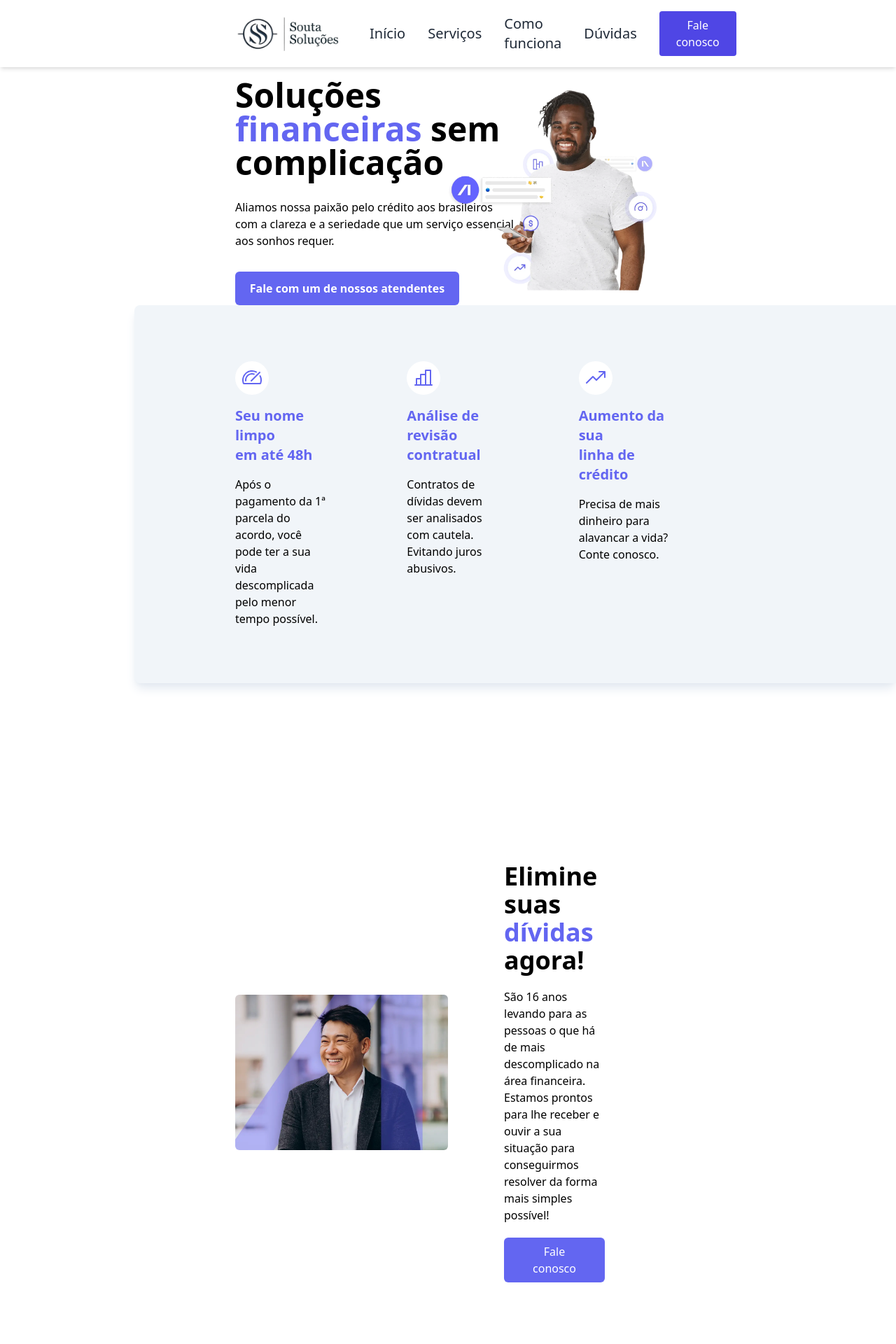
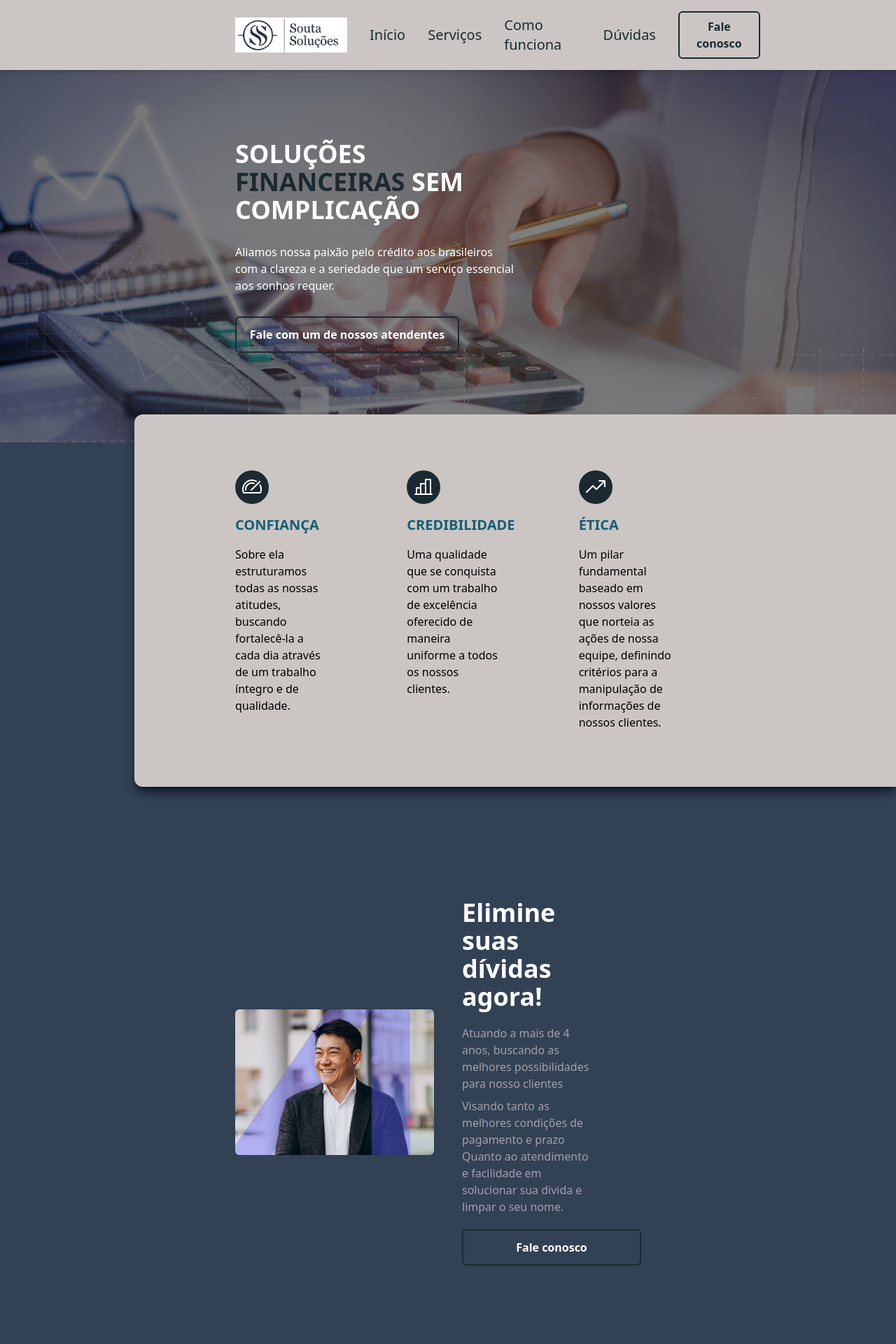
Before and after one commit to PedroDmMaia/Souta_Solucoes, a React (Vite) app: page / in a window 1280 px wide. Shown: the top 1920 px of the page at 70% size. Built offline with nearby package versions, Linux system fonts and the light colour scheme.

Commit message:
inicinado a seção de how working

```diff
--- a/src/app.tsx
+++ b/src/app.tsx
@@ -6,6 +6,7 @@ import { Footer } from './sections/footer'
 import { ContactForm } from './sections/form'
 import { Hero } from './sections/hero'
 import { Home } from './sections/home'
+import { HowWork } from './sections/services'
 import { Topics } from './sections/topics'
 
 export function App() {
@@ -13,14 +14,15 @@ export function App() {
     <>
       <Toaster richColors />
       <NavBar />
-      <main className="bg-white w-full h-full pt-[4.5rem]">
+      <main className="bg-slate-700 w-full h-full pt-[4.5rem]">
         <Hero />
         <Topics />
         <Home />
+        <HowWork />
         <Faq />
         <ContactForm />
+        <Footer />
       </main>
-      <Footer />
     </>
   )
 }
--- a/src/components/button.tsx
+++ b/src/components/button.tsx
@@ -5,8 +5,8 @@ type ButtonProps = {
 }
 export function Button({ children }: ButtonProps) {
   return (
-    <button className="bg-indigo-600 text-white py-2 px-6 rounded md:ml-8 hover:bg-indigo-400 duration-200">
-      {children}
+    <button className="md:ml-8 py-2 px-3 w-36 bg-transparent border-2 border-corTexto text-corTexto hover:bg-corTexto hover:border-transparent hover:text-white rounded-md font-semibold ease-in-out duration-300">
+      <a href="">{children}</a>
     </button>
   )
 }
--- a/src/components/navBar.tsx
+++ b/src/components/navBar.tsx
@@ -14,8 +14,8 @@ export function NavBar() {
   const [isOpen, setIsOpen] = useState(false)
 
   return (
-    <div className="shadow-md w-full fixed top-0 left-0 ">
-      <div className="md:flex items-center justify-between bg-white py-4 md:px-10 px-7  xl:px-[21rem]">
+    <div className="shadow-md w-full fixed top-0 left-0 z-50">
+      <div className="md:flex items-center justify-between bg-cor-fundo py-4 md:px-10 px-7 xl:px-[21rem]">
         <img className="w-40" src={Logo} alt="" />
         <div
           onClick={() => setIsOpen(!isOpen)}
@@ -24,13 +24,13 @@ export function NavBar() {
           {isOpen ? <X size={32} /> : <List size={32} />}
         </div>
         <ul
-          className={`md:flex md:items-center md:pb-0 pb-12 absolute md:static bg-white md:z-auto z-[-1] left-0 w-full md:w-auto md:pl-0 pl-9 transition-all duration-500 ease-in ${isOpen ? 'top-16 opacity-100' : 'top-[-490px]'} md:opacity-100`}
+          className={`md:flex md:items-center md:pb-0 pb-12 absolute md:static bg-cor-fundo md:z-auto z-[-1] left-0 w-full md:w-auto md:pl-0 pl-9 transition-all duration-500 ease-in ${isOpen ? 'top-16 opacity-100' : 'top-[-490px]'} md:opacity-100`}
         >
           {Links.map((link, index) => (
             <li key={index} className="md:ml-8 text-xl md:my-0 my-7">
               <a
                 href={link.name}
-                className="text-gray-800 hover:text-gray-400 cursor-pointer duration-150"
+                className="text-corTexto hover:text-white cursor-pointer duration-150"
               >
                 {link.name}
               </a>
--- a/src/sections/footer.tsx
+++ b/src/sections/footer.tsx
@@ -2,10 +2,10 @@ import imageFooter from '../../public/Cópia de Cabeçalho.jpg'
 
 export function Footer() {
   return (
-    <footer className="bg-indigo-500 md:px-10 xl:px-[21rem] px-7">
-      <div className="flex justify-between items-center py-4">
+    <footer className="bg-cor-fundo md:px-10 xl:px-[21rem] px-7">
+      <div className="flex flex-col text-center gap-4 md:gap-0 md:flex-row md:text-start justify-between items-center py-4">
         <img src={imageFooter} className="w-60" alt="" />
-        <p className="text-white">
+        <p className="text-corTexto">
           &copy; 2024 Souta Soluções - Todos os direitos reservados.
         </p>
       </div>
--- a/src/sections/form.tsx
+++ b/src/sections/form.tsx
@@ -47,16 +47,16 @@ export function ContactForm() {
   }
 
   return (
-    <div className="max-w-md mx-auto p-4 pt-0 relative">
+    <div className="max-w-md mx-auto p-4 pt-0 relative my-20">
       <h3 className="text-center py-5 text-4xl uppercase font-bold">
-        Entre em contato <span className="text-indigo-500">conosco</span>
+        Entre em contato <span className="text-zinc-400">conosco</span>
       </h3>
 
       <form onSubmit={handleSubmit(handleSubmitForm)} className="space-y-4">
         <div>
           <label
             htmlFor="name"
-            className="block text-sm font-medium text-gray-700"
+            className="block text-sm font-medium text-zinc-400"
           >
             Name
           </label>
@@ -64,7 +64,7 @@ export function ContactForm() {
             type="text"
             id="name"
             {...register('name')}
-            className="mt-1 block w-full px-3 py-2 border border-gray-300 rounded-md shadow-sm focus:outline-none focus:ring-indigo-500 focus:border-indigo-500 sm:text-sm"
+            className="mt-1 block w-full px-3 py-2 border border-cor-fundo text-zinc-400 rounded-md shadow-sm focus:outline-none focus:ring-corTexto focus:border-corTexto sm:text-sm bg-transparent"
           />
           {formErrors.name && (
             <p className="mt-1 text-xs text-red-500">
@@ -75,15 +75,15 @@ export function ContactForm() {
         <div>
           <label
             htmlFor="email"
-            className="block text-sm font-medium text-gray-700"
+            className="block text-sm font-medium text-zinc-400"
           >
             Email
           </label>
           <input
-            type="email"
+            type="text"
             id="email"
             {...register('email')}
-            className="mt-1 block w-full px-3 py-2 border border-gray-300 rounded-md shadow-sm focus:outline-none focus:ring-indigo-500 focus:border-indigo-500 sm:text-sm"
+            className="mt-1 block w-full px-3 py-2 border border-gray-300 text-zinc-400 rounded-md shadow-sm focus:outline-none focus:ring-corTexto focus:border-corTexto sm:text-sm bg-transparent"
           />
           {formErrors.email && (
             <p className="mt-1 text-xs text-red-500">
@@ -94,14 +94,14 @@ export function ContactForm() {
         <div>
           <label
             htmlFor="message"
-            className="block text-sm font-medium text-gray-700"
+            className="block text-sm font-medium text-zinc-400"
           >
             Message
           </label>
           <textarea
             id="message"
             {...register('message')}
-            className="mt-1 block w-full px-3 py-2 border border-gray-300 rounded-md shadow-sm focus:outline-none focus:ring-indigo-500 focus:border-indigo-500 sm:text-sm resize-none"
+            className="mt-1 block w-full px-3 py-2 border border-gray-300 text-zinc-400 rounded-md shadow-sm focus:outline-none focus:ring-corTexto focus:border-corTexto sm:text-sm resize-none bg-transparent"
           />
           {formErrors.message && (
             <p className="mt-1 text-xs text-red-500">
@@ -112,9 +112,9 @@ export function ContactForm() {
         <div>
           <button
             type="submit"
-            className="w-full inline-flex justify-center py-2 px-4 border border-transparent shadow-sm text-sm font-medium rounded-md text-white bg-indigo-600 hover:bg-indigo-700 focus:outline-none focus:ring-2 focus:ring-offset-2 focus:ring-indigo-500"
+            className="bg-transparent border-2 border-corTexto w-full text-white hover:bg-cor-fundo hover:border-transparent hover:text-corTexto rounded-md py-3 font-semibold ease-in-out duration-300"
           >
-            Submit
+            Enviar
           </button>
         </div>
       </form>
--- a/src/sections/hero.tsx
+++ b/src/sections/hero.tsx
@@ -1,24 +1,23 @@
-import HeroImg from '../../public/hero-pic-1024x1019.webp'
-
 export function Hero() {
   return (
-    <div className="md:grid grid-cols-2 pt-10 md:px-10 xl:px-[21rem] px-7">
-      <div className="h-full flex justify-center flex-col items-center xl:items-start">
+    <div className="relative md:grid grid-cols-2 py-32 md:px-10 xl:px-[21rem] px-7 bg-hero-image bg-cover">
+      <div className="absolute inset-0 bg-black opacity-50 z-0"></div>
+
+      <div className="h-full flex justify-center flex-col items-center xl:items-start  z-10">
         <div className="xl:pr-14 flex flex-col xl:gap-7 gap-5">
-          <h1 className="font-bold xl:text-5xl text-3xl text-center xl:text-start">
-            Soluções <span className="text-indigo-500">financeiras</span> sem
+          <h1 className="uppercase font-bold xl:text-4xl text-3xl text-center xl:text-start text-white">
+            Soluções <span className="text-corTexto">financeiras</span> sem
             complicação
           </h1>
-          <p className="xl:w-[25rem] xl:mb-8 mb-5 text-center xl:text-start">
+          <p className="xl:w-[25rem] xl:mb-8 mb-5 text-center xl:text-start text-white">
             Aliamos nossa paixão pelo crédito aos brasileiros com a clareza e a
             seriedade que um serviço essencial aos sonhos requer.
           </p>
         </div>
-        <button className="bg-indigo-500 w-80 text-white rounded-md py-3 font-semibold">
-          Fale com um de nossos atendentes
+        <button className="bg-transparent border-2 border-corTexto w-80 text-white hover:bg-cor-fundo hover:border-transparent hover:text-corTexto rounded-md py-3 font-semibold ease-in-out duration-300">
+          <a href="">Fale com um de nossos atendentes</a>
         </button>
       </div>
-      <img src={HeroImg} alt="" />
     </div>
   )
 }
--- a/src/sections/home.tsx
+++ b/src/sections/home.tsx
@@ -2,24 +2,25 @@ import image from '../../public/imagem-3a-dobra-2.webp'
 
 export function Home() {
   return (
-    <div className="mt-20 md:mt-20 md:px-10 xl:px-[21rem] px-7 md:grid grid-cols-2 md:mb-40 items-center">
+    <div className="mt-20 md:mt-20 md:px-10 xl:px-[21rem] px-7 grid lg:grid-cols-2 md:mb-20 items-center gap-4 lg:gap-10">
       <img className="rounded-md" src={image} alt="" />
-      <div className="xl:p-20 flex flex-col gap-5 items-start pt-5 md:pt-0">
-        <h3 className="text-3xl md:text-4xl font-bold leading-none">
-          Elimine suas <span className="text-indigo-500">dívidas</span> agora!
+      <div className="xl:py-20 flex flex-col gap-5 items-start pt-5 md:pt-0 pr-0 lg:pr-24">
+        <h3 className="text-3xl md:text-4xl font-bold leading-none text-white">
+          Elimine suas <span className="">dívidas</span> agora!
         </h3>
-        <div>
+        <div className="text-zinc-400 flex flex-col gap-2">
           <p>
-            São 16 anos levando para as pessoas o que há de mais descomplicado
-            na área financeira.
+            Atuando a mais de 4 anos, buscando as melhores possibilidades para
+            nosso clientes
           </p>
           <p>
-            Estamos prontos para lhe receber e ouvir a sua situação para
-            conseguirmos resolver da forma mais simples possível!
+            Visando tanto as melhores condições de pagamento e prazo Quanto ao
+            atendimento e facilidade em solucionar sua divida e limpar o seu
+            nome.
           </p>
         </div>
-        <button className="bg-indigo-500 hover:bg-indigo-400 rounded-md ease-in-out duration-200 text-white px-6 py-2">
-          Fale conosco
+        <button className="bg-transparent border-2 border-corTexto w-64 text-white hover:bg-cor-fundo hover:border-transparent hover:text-corTexto rounded-md py-3 font-semibold ease-in-out duration-300">
+          <a href="">Fale conosco</a>
         </button>
       </div>
     </div>
--- /dev/null
+++ b/src/sections/services.tsx
@@ -0,0 +1,9 @@
+export function HowWork() {
+  return (
+    <div className="bg-paralax bg-cover bg-fixed">
+      <div className="md:px-10 px-7 xl:px-[21rem] h-96">
+        <p>services</p>
+      </div>
+    </div>
+  )
+}
--- a/src/sections/topics.tsx
+++ b/src/sections/topics.tsx
@@ -2,46 +2,42 @@ import { ChartBar, Speedometer, TrendUp } from '@phosphor-icons/react'
 
 export function Topics() {
   return (
-    <div className="bg-slate-100 md:ml-48 shadow-lg rounded-l-lg shadow-slate-200 md:pl-8 md:pr-52 md:mb-44">
-      <div className="grid grid-cols-1 md:grid-cols-3 gap-20 md:gap-28 py-12 md:py-20 md:mx-[7rem]">
-        <div className="flex flex-col md:items-start items-center gap-4 md:text-start text-center">
-          <div className="rounded-full bg-white flex items-center justify-center text-indigo-500 p-2">
+    <div className="bg-cor-fundo xl:ml-48 lg:ml-14 shadow-lg rounded-l-xl shadow-slate-900 xl:pl-8 xl:pr-52 xl:mb-20 z-20 relative">
+      <div className="grid grid-cols-1 lg:grid-cols-3 gap-20 md:gap-28 py-12 md:py-20 md:mx-[7rem] -mt-10">
+        <div className="flex flex-col lg:items-start items-center gap-4 md:text-start text-center">
+          <div className="rounded-full bg-corTexto flex items-center justify-center text-white p-2">
             <Speedometer size={32} />
           </div>
-          <h3 className="font-semibold text-indigo-500 md:text-xl">
-            Seu nome limpo
-            <br /> em até 48h
-          </h3>
+          <h3 className="font-semibold text-cyan-800 md:text-xl">CONFIANÇA</h3>
           <p className="text-md md:w-full w-[20rem]">
-            Após o pagamento da 1ª parcela do acordo, você pode ter a sua vida
-            descomplicada pelo menor tempo possível.
+            Sobre ela estruturamos todas as nossas atitudes, buscando
+            fortalecê-la a cada dia através de um trabalho íntegro e de
+            qualidade.
           </p>
         </div>
 
-        <div className="flex flex-col md:items-start items-center gap-4 md:text-start text-center">
-          <div className="rounded-full bg-white flex items-center justify-center text-indigo-500 p-2">
+        <div className="flex flex-col lg:items-start items-center gap-4 md:text-start text-center">
+          <div className="rounded-full bg-corTexto flex items-center justify-center text-white p-2">
             <ChartBar size={32} />
           </div>
-          <h3 className="font-semibold text-indigo-500 md:text-xl ">
-            Análise de revisão
-            <br /> contratual
+          <h3 className="font-semibold text-cyan-800 md:text-xl ">
+            CREDIBILIDADE
           </h3>
           <p className="text-md md:w-full w-[20rem]">
-            Contratos de dívidas devem ser analisados com cautela. Evitando
-            juros abusivos.
+            Uma qualidade que se conquista com um trabalho de excelência
+            oferecido de maneira uniforme a todos os nossos clientes.
           </p>
         </div>
 
-        <div className="flex flex-col md:items-start items-center gap-4 md:text-start text-center">
-          <div className="rounded-full bg-white flex items-center justify-center text-indigo-500 p-2">
+        <div className="flex flex-col lg:items-start items-center gap-4 lg:text-start text-center">
+          <div className="rounded-full bg-corTexto flex items-center justify-center text-white p-2">
             <TrendUp size={32} />
           </div>
-          <h3 className="font-semibold text-indigo-500 md:text-xl ">
-            Aumento da sua
-            <br /> linha de crédito
-          </h3>
+          <h3 className="font-semibold text-cyan-800 md:text-xl ">ÉTICA</h3>
           <p className="text-md md:w-full w-[20rem]">
-            Precisa de mais dinheiro para alavancar a vida? Conte conosco.
+            Um pilar fundamental baseado em nossos valores que norteia as ações
+            de nossa equipe, definindo critérios para a manipulação de
+            informações de nossos clientes.
           </p>
         </div>
       </div>
--- a/tailwind.config.js
+++ b/tailwind.config.js
@@ -1,37 +1,17 @@
 /** @type {import('tailwindcss').Config} */
-module.exports = {
-  darkMode: ["class"],
-  content: [
-    './pages/**/*.{ts,tsx}',
-    './components/**/*.{ts,tsx}',
-    './app/**/*.{ts,tsx}',
-    './src/**/*.{ts,tsx}',
-  ],
-  prefix: "",
+export default {
+  content: ['./index.html', './src/**/*.{js,ts,jsx,tsx}'],
   theme: {
-    container: {
-      center: true,
-      padding: "2rem",
-      screens: {
-        "2xl": "1400px",
+    extend: {
+      colors: {
+        'cor-fundo': '#CBC6C4',
+        corTexto: '#1B2A30',
       },
-    },
-    extend: {
-      keyframes: {
-        "accordion-down": {
-          from: { height: "0" },
-          to: { height: "var(--radix-accordion-content-height)" },
-        },
-        "accordion-up": {
-          from: { height: "var(--radix-accordion-content-height)" },
-          to: { height: "0" },
-        },
-      },
-      animation: {
-        "accordion-down": "accordion-down 0.2s ease-out",
-        "accordion-up": "accordion-up 0.2s ease-out",
+      backgroundImage: {
+        'hero-image': "url('../../public/hero.jpg')",
+        paralax: "url('../../public/paralax.jpg')",
       },
     },
   },
-  plugins: [require("tailwindcss-animate")],
+  plugins: [],
 }
```
Also changed, not shown: src/components/accordion.tsx (+4 -4 lines), src/sections/FAQ.tsx (+4 -4 lines), public/hero.jpg (added), public/paralax.jpg (added).
